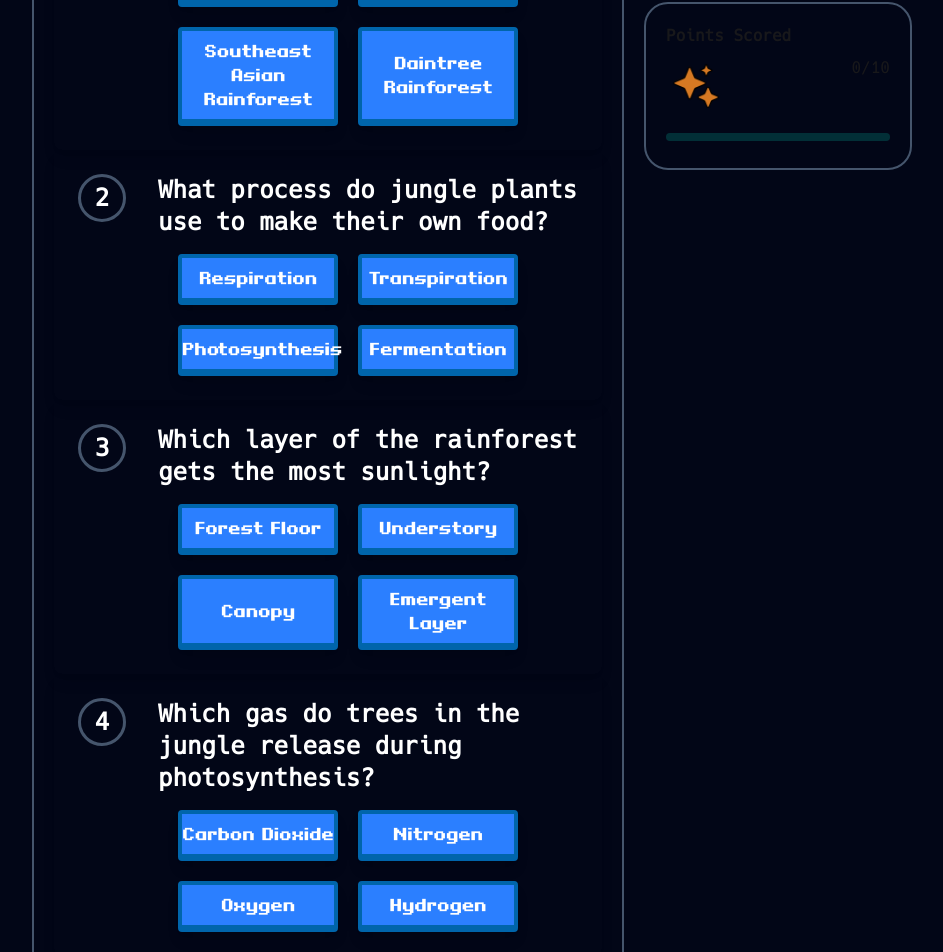
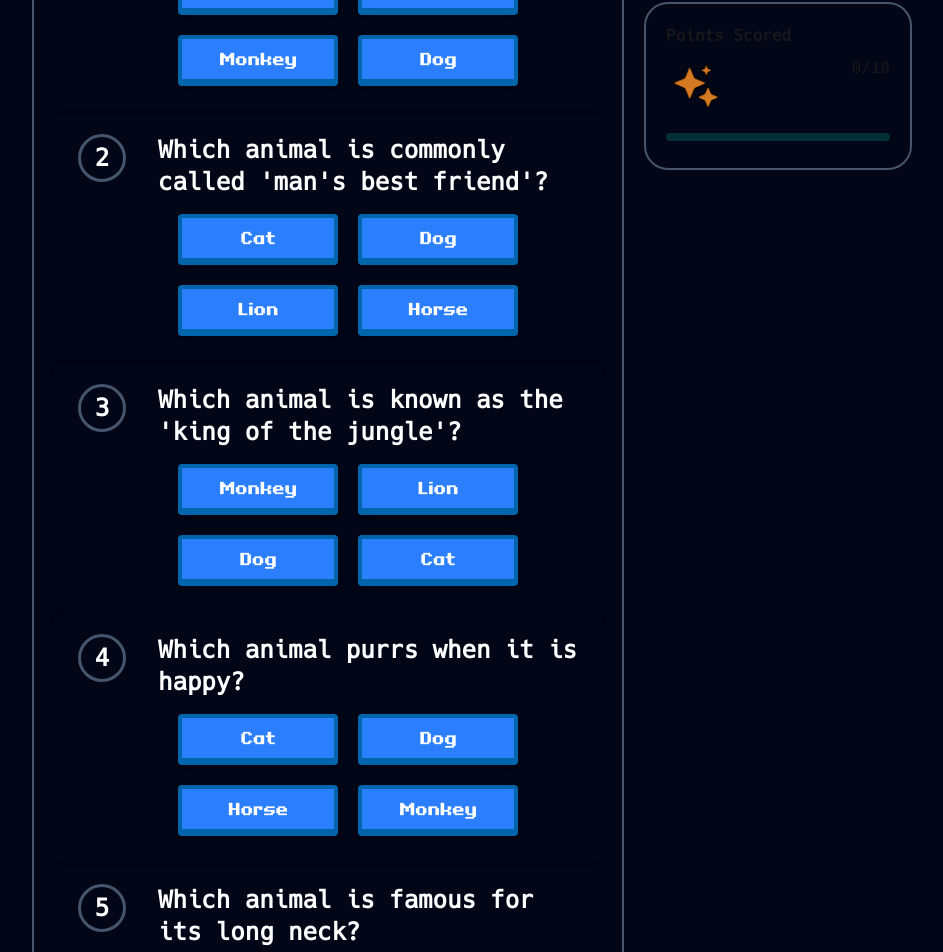
Before and after one commit to VikasKSingh05/EduQuest, a React (Vite) app: page /zoo in a window 1280 px wide. Shown: the part 1813-2765 px from the top of the page, without its empty margins (168-1111 px from the left). Built offline with nearby package versions, Linux system fonts and the light colour scheme.

Commit message:
another commit

```diff
--- a/index.html
+++ b/index.html
@@ -2,7 +2,7 @@
 <html lang="en">
   <head>
     <meta charset="UTF-8" />
-    <link rel="icon" type="image/svg+xml" href="./public/forest.svg" />
+    <link rel="icon" type="image/svg+xml" href="/forest.svg" />
     <meta name="viewport" content="width=device-width, initial-scale=1.0" />
     <title>EduQuest</title>
   </head>
--- a/src/components/navbar.jsx
+++ b/src/components/navbar.jsx
@@ -4,7 +4,7 @@ function Navbar() {
   return (
     <div className="navbar bg-[#020617] shadow-sm md:px-50 border-b-1 border-slate-600 ">
       {/* Logo */}
-      <img src="/image/coin.png" alt="" className="h-10 w-10 mr-5" />
+      <img src="/forest.svg" alt="" className="h-10 w-10 mr-5" />
       {/*title */}
       <div className="flex-1">
         <a href="/" className="text-[30px] " style={{ fontFamily: "heading" }}>
--- a/src/components/quiz.jsx
+++ b/src/components/quiz.jsx
@@ -2,9 +2,9 @@ import React, { useState } from "react";
 import Profile from "./profile";
 import Score from "./score";
 import Cards from "./cards";
-import questions from "../pages/Jungle/questions";
 
-function Quiz() {
+function Quiz({ques}) {
+  const questions = ques;
   const [score, setScore] = useState(0);
 
   return (
--- a/src/pages/Jungle/Jungle.jsx
+++ b/src/pages/Jungle/Jungle.jsx
@@ -4,6 +4,7 @@ import Hero from "./components/hero";
 import Quiz from "../../components/quiz";
 import Footer from "../../components/footer";
 import Reading from "./components/reading";
+import questions from "./questions";
 import '../../App.css';
 
 function Jungle(){
@@ -12,7 +13,7 @@ function Jungle(){
             <Navbar />
             <Hero />
             <Reading />
-            <Quiz />
+            <Quiz ques = {questions} />
             <Footer />
         </div>
 
--- /dev/null
+++ b/src/pages/zoo/questions.js
@@ -0,0 +1,64 @@
+const questions = [
+    {
+        id: 1,
+        question: "Which animal is known for swinging through trees using its tail?",
+        options: ["Lion", "Horse", "Monkey", "Dog"],
+        correct: 2
+    },
+    {
+        id: 2,
+        question: "Which animal is commonly called 'man's best friend'?",
+        options: ["Cat", "Dog", "Lion", "Horse"],
+        correct: 1
+    },
+    {
+        id: 3,
+        question: "Which animal is known as the 'king of the jungle'?",
+        options: ["Monkey", "Lion", "Dog", "Cat"],
+        correct: 1
+    },
+    {
+        id: 4,
+        question: "Which animal purrs when it is happy?",
+        options: ["Cat", "Dog", "Horse", "Monkey"],
+        correct: 0
+    },
+    {
+        id: 5,
+        question: "Which animal is famous for its long neck?",
+        options: ["Lion", "Horse", "Giraffe", "Dog"],
+        correct: 2
+    },
+    {
+        id: 6,
+        question: "Which animal is often used for riding and racing?",
+        options: ["Dog", "Horse", "Cat", "Monkey"],
+        correct: 1
+    },
+    {
+        id: 7,
+        question: "Which animal is known for its ability to mimic human speech?",
+        options: ["Monkey", "Parrot", "Dog", "Cat"],
+        correct: 1
+    },
+    {
+        id: 8,
+        question: "Which animal is nocturnal and hunts at night?",
+        options: ["Dog", "Lion", "Owl", "Cat"],
+        correct: 2
+    },
+    {
+        id: 9,
+        question: "Which small domesticated animal likes to chase mice?",
+        options: ["Cat", "Dog", "Horse", "Monkey"],
+        correct: 0
+    },
+    {
+        id: 10,
+        question: "Which animal is often considered loyal and protective to humans?",
+        options: ["Cat", "Dog", "Horse", "Lion"],
+        correct: 1
+    },
+];
+
+export default questions;
--- a/src/pages/zoo/zoo.jsx
+++ b/src/pages/zoo/zoo.jsx
@@ -4,13 +4,15 @@ import Footer from "../../components/footer";
 import Hero from "./components/hero";
 import Game from "./components/game";
 import Quiz from "../../components/quiz";
+import questions from "./questions";
+
 function Zoo() {
   return (
     <div>
       <Navbar></Navbar>
       <Hero />
       <Game />
-      <Quiz />
+      <Quiz ques={questions} />
       <Footer></Footer>
     </div>
   );
```
